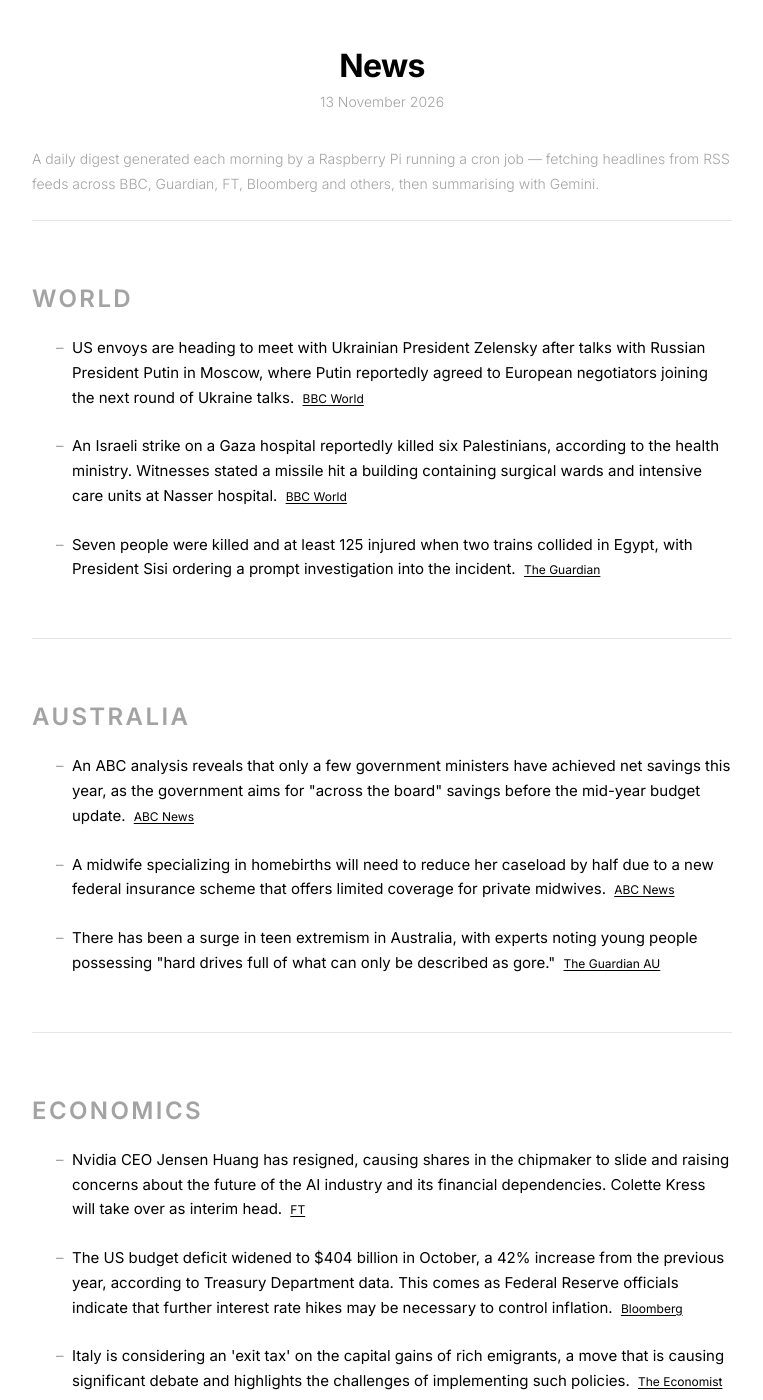
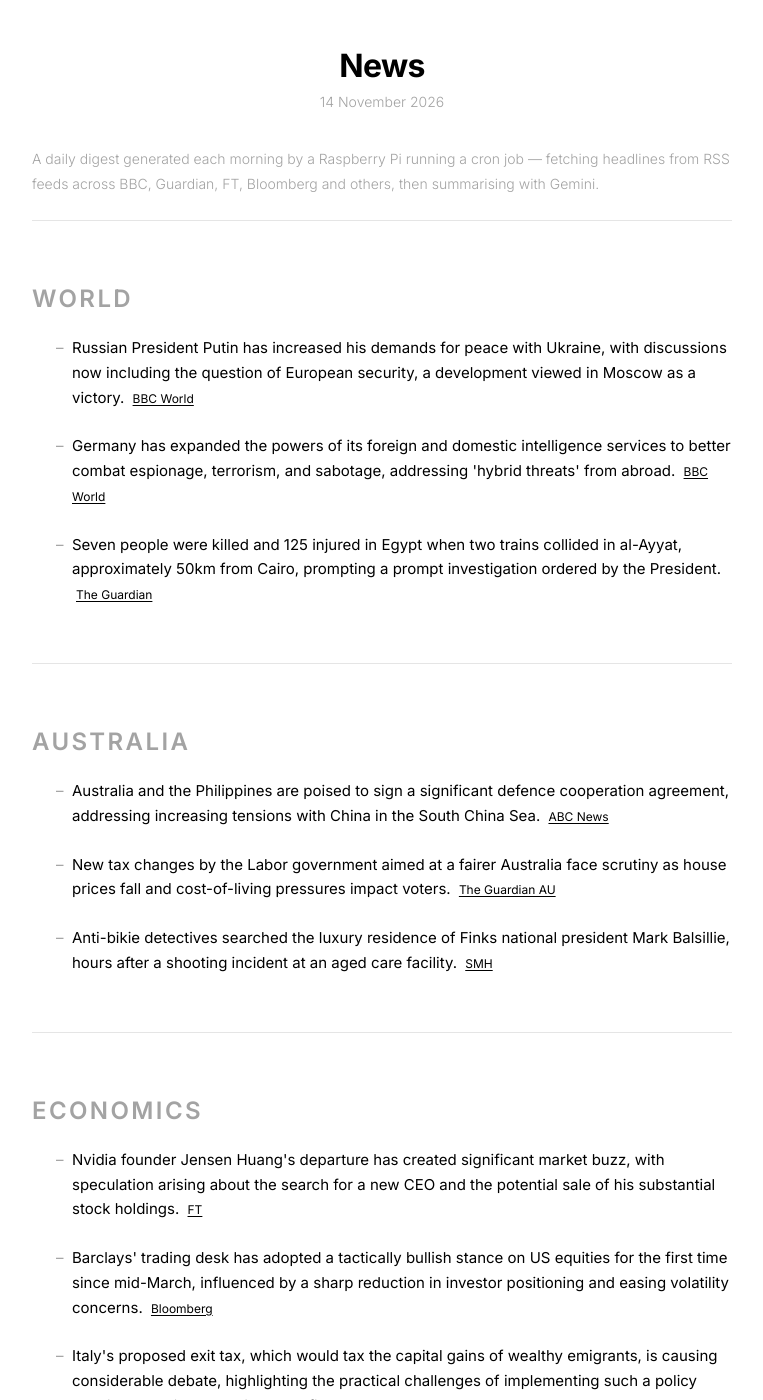
Before and after one commit to s-jac/s-jac.github.io, a Jekyll site: the page built from projects/news.html, in a window 1280 px wide and 1400 px high. Shown: the whole window, without its empty margins (258-1021 px from the left). Built offline with Jekyll 4.4.1, drawn with Linux system fonts in a browser that asks for light colours; some of the changed text lies outside the part shown.

Commit message:
daily news update 14 November 2026

```diff
--- a/_data/news.json
+++ b/_data/news.json
@@ -1,22 +1,22 @@
 {
-  "date": "13 November 2026",
-  "generated_at": "2026-11-12T20:00:31.932683+00:00",
+  "date": "14 November 2026",
+  "generated_at": "2026-11-13T20:01:07.609234+00:00",
   "sections": [
     {
       "heading": "World",
       "bullets": [
         {
-          "text": "US envoys are heading to meet with Ukrainian President Zelensky after talks with Russian President Putin in Moscow, where Putin reportedly agreed to European negotiators joining the next round of Ukraine talks.",
+          "text": "Russian President Putin has increased his demands for peace with Ukraine, with discussions now including the question of European security, a development viewed in Moscow as a victory.",
           "source": "BBC World",
           "url": "https://www.bbc.com/news/world"
         },
         {
-          "text": "An Israeli strike on a Gaza hospital reportedly killed six Palestinians, according to the health ministry. Witnesses stated a missile hit a building containing surgical wards and intensive care units at Nasser hospital.",
+          "text": "Germany has expanded the powers of its foreign and domestic intelligence services to better combat espionage, terrorism, and sabotage, addressing 'hybrid threats' from abroad.",
           "source": "BBC World",
           "url": "https://www.bbc.com/news/world"
         },
         {
-          "text": "Seven people were killed and at least 125 injured when two trains collided in Egypt, with President Sisi ordering a prompt investigation into the incident.",
+          "text": "Seven people were killed and 125 injured in Egypt when two trains collided in al-Ayyat, approximately 50km from Cairo, prompting a prompt investigation ordered by the President.",
           "source": "The Guardian",
           "url": "https://www.theguardian.com"
         }
@@ -26,19 +26,19 @@
       "heading": "Australia",
       "bullets": [
         {
-          "text": "An ABC analysis reveals that only a few government ministers have achieved net savings this year, as the government aims for \"across the board\" savings before the mid-year budget update.",
+          "text": "Australia and the Philippines are poised to sign a significant defence cooperation agreement, addressing increasing tensions with China in the South China Sea.",
           "source": "ABC News",
           "url": "https://www.abc.net.au/news"
         },
         {
-          "text": "A midwife specializing in homebirths will need to reduce her caseload by half due to a new federal insurance scheme that offers limited coverage for private midwives.",
-          "source": "ABC News",
-          "url": "https://www.abc.net.au/news"
+          "text": "New tax changes by the Labor government aimed at a fairer Australia face scrutiny as house prices fall and cost-of-living pressures impact voters.",
+          "source": "The Guardian AU",
+          "url": "https://www.theguardian.com/au"
         },
         {
-          "text": "There has been a surge in teen extremism in Australia, with experts noting young people possessing \"hard drives full of what can only be described as gore.\"",
-          "source": "The Guardian AU",
-          "url": "https://www.theguardian.com/au"
+          "text": "Anti-bikie detectives searched the luxury residence of Finks national president Mark Balsillie, hours after a shooting incident at an aged care facility.",
+          "source": "SMH",
+          "url": "https://www.smh.com.au"
         }
       ]
     },
@@ -46,17 +46,17 @@
       "heading": "Economics",
       "bullets": [
         {
-          "text": "Nvidia CEO Jensen Huang has resigned, causing shares in the chipmaker to slide and raising concerns about the future of the AI industry and its financial dependencies. Colette Kress will take over as interim head.",
+          "text": "Nvidia founder Jensen Huang's departure has created significant market buzz, with speculation arising about the search for a new CEO and the potential sale of his substantial stock holdings.",
           "source": "FT",
           "url": "https://www.ft.com"
         },
         {
-          "text": "The US budget deficit widened to $404 billion in October, a 42% increase from the previous year, according to Treasury Department data. This comes as Federal Reserve officials indicate that further interest rate hikes may be necessary to control inflation.",
+          "text": "Barclays' trading desk has adopted a tactically bullish stance on US equities for the first time since mid-March, influenced by a sharp reduction in investor positioning and easing volatility concerns.",
           "source": "Bloomberg",
           "url": "https://www.bloomberg.com/markets"
         },
         {
-          "text": "Italy is considering an 'exit tax' on the capital gains of rich emigrants, a move that is causing significant debate and highlights the challenges of implementing such policies.",
+          "text": "Italy's proposed exit tax, which would tax the capital gains of wealthy emigrants, is causing considerable debate, highlighting the practical challenges of implementing such a policy despite potential theoretical benefits.",
           "source": "The Economist",
           "url": "https://www.economist.com/finance-and-economics"
         }
```
